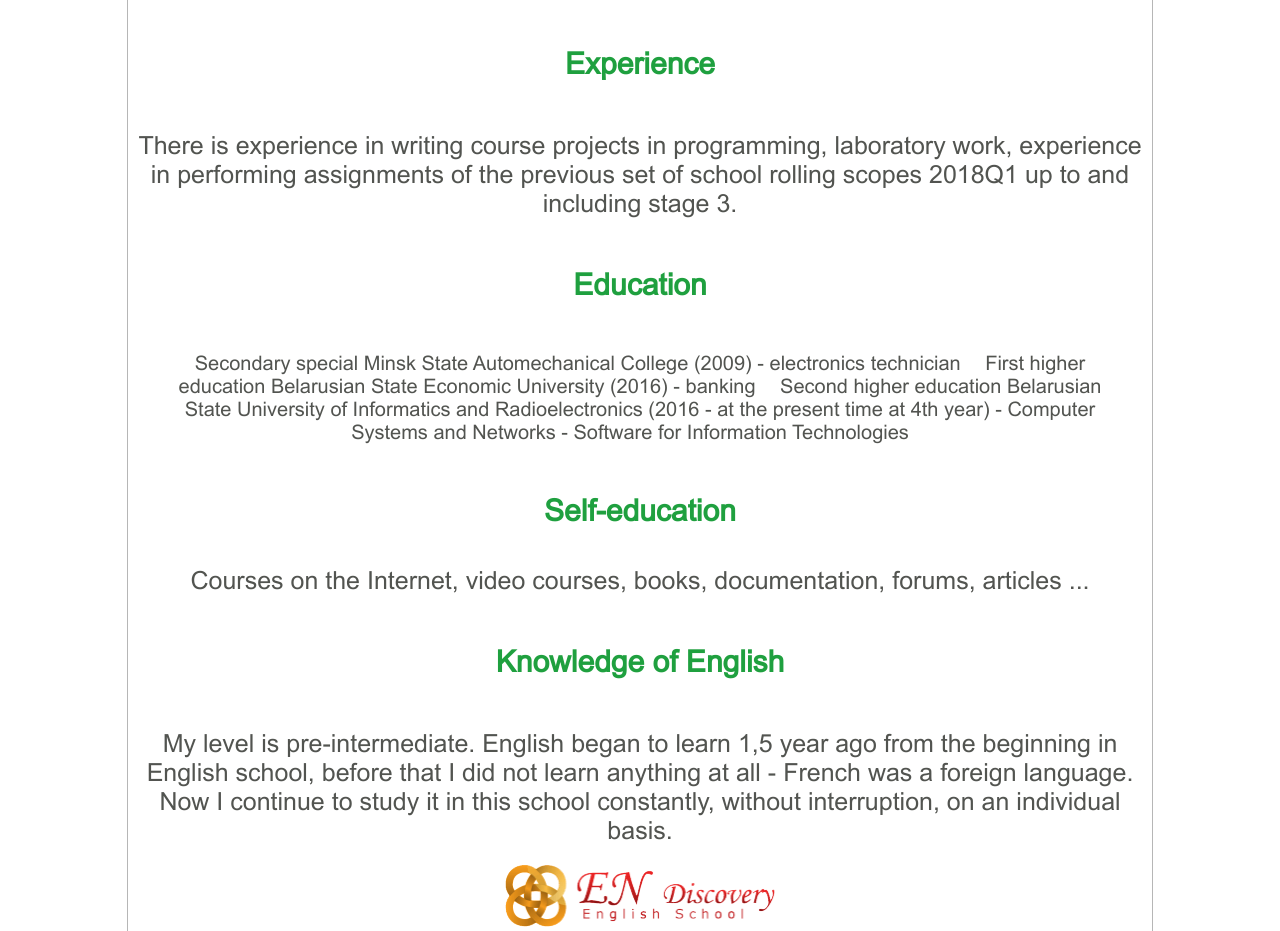
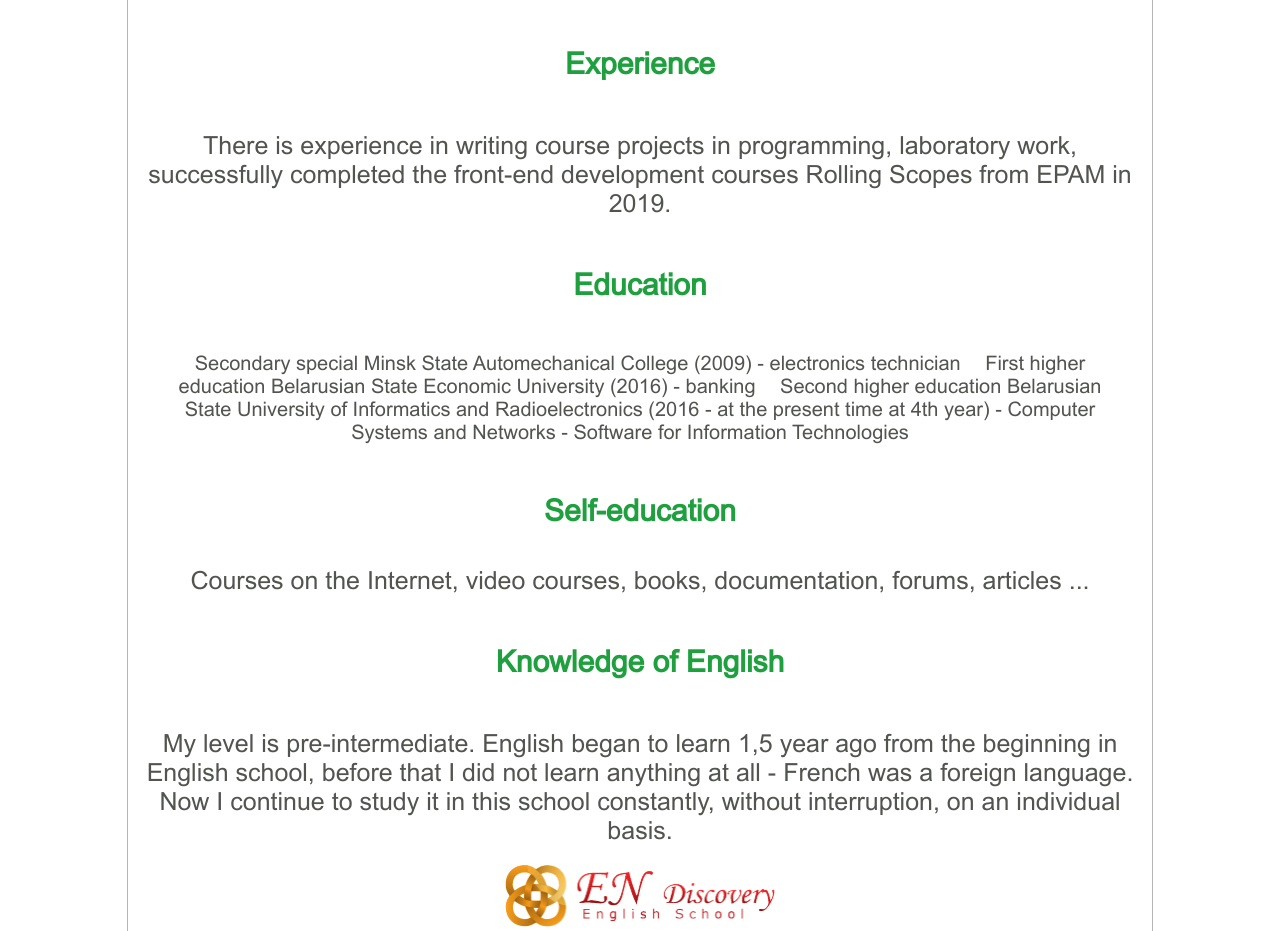
Before and after one commit to VitaliBrych333/rsschool-codejam1-cv.github.io, a plain HTML site: page index.html in a window 1280 px wide. Shown: the part 1847-2778 px from the top of the page. Drawn offline with Linux system fonts and the light colour scheme.

Commit message:
refactor: add actual information

```diff
--- a/index.html
+++ b/index.html
@@ -80,8 +80,7 @@
       <h3><a id="experience">Experience</a></h3>
       <p>
         There is experience in writing course projects in programming, laboratory work,
-        experience in performing assignments of the previous set of school rolling scopes 2018Q1
-        up to and including stage 3.
+        successfully completed the front-end development courses Rolling Scopes from EPAM in 2019.
       </p>
     </section>
     <section>
```
